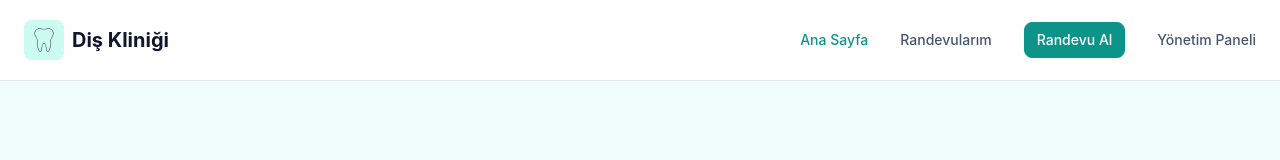
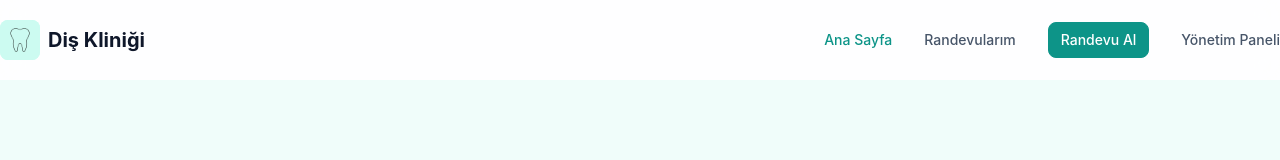
Before and after one commit to RandevuYonetimSistemi/dentist_clinic, a React (Vite) app in the folder frontend/: page / in a window 1280 px wide. Shown: the top 160 px of the page. Built offline with nearby package versions, Linux system fonts and the light colour scheme; no server answers.

Commit message:
Navbar scroll animasyonu iyileştirildi ve geçişler daha yumuşak hale getirildi

```diff
--- a/frontend/src/components/layout/Navbar.tsx
+++ b/frontend/src/components/layout/Navbar.tsx
@@ -4,8 +4,24 @@ import { cn } from '../../lib/utils';
 import { LogOut } from 'lucide-react';
 import { Button } from '../ui/Button';
 import toothLogo from "/src/assets/tooth-logo.png";
+import { useEffect, useState } from "react";
 
 export const Navbar = () => {
+    const [scrolled, setScrolled] = useState(false);
+
+    useEffect(() => {
+        const handleScroll = () => {
+            if (window.scrollY > 10) {
+                setScrolled(true);
+            } else {
+                setScrolled(false);
+            }
+        };
+
+        window.addEventListener("scroll", handleScroll);
+        return () => window.removeEventListener("scroll", handleScroll);
+    }, []);
+
     const location = useLocation();
     const navigate = useNavigate();
     const isAuthenticated = !!localStorage.getItem('token');
@@ -27,8 +43,17 @@ export const Navbar = () => {
     };
 
     return (
-        <nav className="sticky top-0 z-50 w-full border-b border-neutral-200 bg-white/80 backdrop-blur-md">
-            <div className="container mx-auto flex h-20 items-center justify-between px-4 md:px-6">
+        <nav
+            className={`sticky top-0 z-50 w-full backdrop-blur-md transition-all duration-500 ease-in-out
+            ${scrolled ? "h-12 shadow-md bg-white/90" : "bg-white/80"}`}>
+            <div
+                className={`container mx-auto flex items-center justify-between transition-all duration-500 ease-in-out
+                ${scrolled ? "h-12 py-1" : "h-20 py-4"}`}
+            >
+
+
+
+
                 <Link to="/" className="flex items-center gap-2">
                     <div className="flex h-10 w-10 items-center justify-center rounded-lg bg-primary-100 text-primary-600">
                         <div className="flex h-10 w-10 items-center justify-center rounded-lg bg-primary-100">
```
Lines whose indentation alone changed are shown as unchanged.
